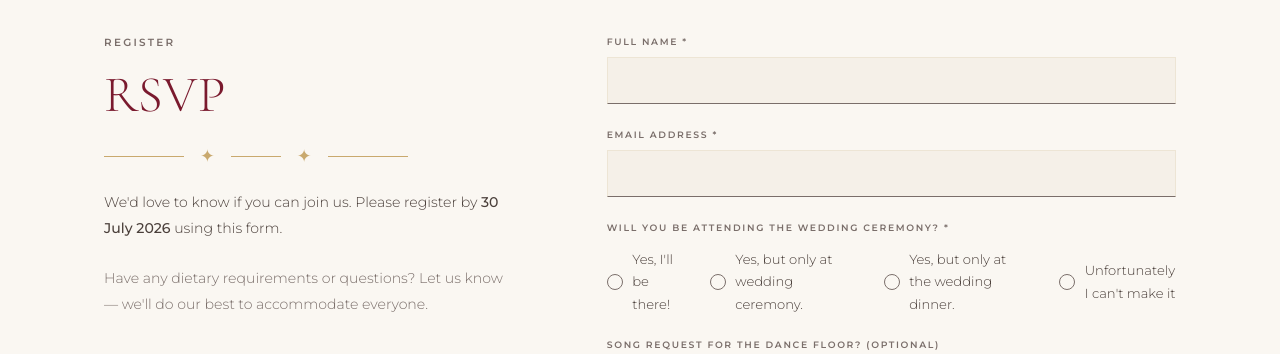
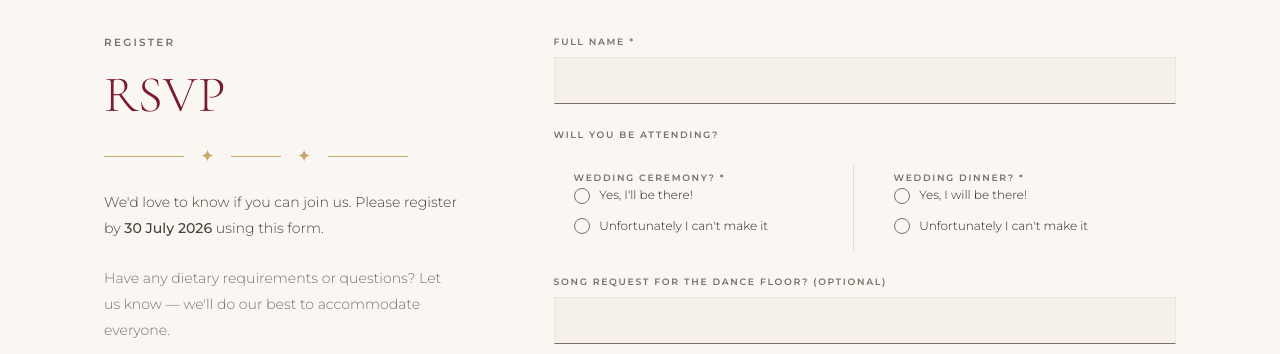
Before and after one commit to LijieJenny/LiJen_weddinginvite, a plain HTML site: page index.html in a window 1280 px wide. Shown: the part 3720-4074 px from the top of the page. Drawn offline with nearby package versions, Linux system fonts and the light colour scheme; grey boxes are pictures that could not be loaded.

Commit message:
Update index.html

```diff
--- a/index.html
+++ b/index.html
@@ -1387,30 +1387,19 @@ footer {
       >
     </div>
 
-    <!-- Email -->
     <div class="form-group full-width">
-      <label class="form-label" for="email">
-        <span class="en">Email address *</span>
-        <span class="zh">电子邮件 *</span>
+      <label class="form-label" for="name">
+        <span class="en">Will you be attending?</span>
+        <span class="zh">姓名 *</span>
       </label>
-      <input
-        class="form-input"
-        type="email"
-        id="email"
-        name="entry.1097102328"
-        required
-        autocomplete="email"
-      >
-    </div>
-
-<!-- Attending -->
-<div class="form-group full-width">
-  <p class="form-label">
-    <span class="en">Will you be attending the wedding ceremony? *</span>
-    <span class="zh">你会参加吗 *</span>
-  </p>
-
-  <div class="radio-group">
+
+    </div>
+
+<div class="two-column-wrapper">
+
+  <!-- LEFT COPY -->
+  <div class="column">
+    <p class="form-label">Wedding ceremony? *</p>
 
     <label class="radio-item">
       <input
@@ -1419,30 +1408,7 @@ footer {
         value="Yes, I'll be there!"
         required
       >
-      <label class="en">Yes, I'll be there!</label>
-      <label class="zh">是的，我会去！</label>
-    </label>
-
-    <label class="radio-item">
-      <input
-        type="radio"
-        name="entry.877086558"
-        value="Yes, I'll be there!"
-        required
-      >
-      <label class="en">Yes, but only at wedding ceremony.</label>
-      <label class="zh">是的，我会去！</label>
-    </label>
-
-         <label class="radio-item">
-      <input
-        type="radio"
-        name="entry.877086558"
-        value="Yes, I'll be there!"
-        required
-      >
-      <label class="en">Yes, but only at the wedding dinner.</label>
-      <label class="zh">是的，我会去！</label>
+      Yes, I'll be there!
     </label>
 
     <label class="radio-item">
@@ -1451,14 +1417,83 @@ footer {
         name="entry.877086558"
         value="Unfortunately I can't make it"
       >
-      <label class="en">Unfortunately I can't make it</label>
-      <label class="zh">很遗憾，我去不了。</label>
+      Unfortunately I can't make it
     </label>
 
-  <!-- REQUIRED FOR RADIO GROUPS -->
-  <input type="hidden" name="entry.877086558_sentinel" value="">
+    <input type="hidden" name="entry.877086558_sentinel" value="">
+  </div>
+
+  <!-- RIGHT COPY -->
+  <div class="column">
+    <p class="form-label">Wedding dinner? *</p>
+
+    <label class="radio-item">
+      <input
+        type="radio"
+        name="entry.877086558_copy"
+        value="Yes, I'll be there!"
+        required
+      >
+      Yes, I will be there!
+    </label>
+
+    <label class="radio-item">
+      <input
+        type="radio"
+        name="entry.877086558_copy"
+        value="Unfortunately I can't make it"
+      >
+      Unfortunately I can't make it
+    </label>
+
+    <input type="hidden" name="entry.877086558_copy_sentinel" value="">
+  </div>
+
 </div>
-</div>
+
+<style>
+ .center-wrapper {
+    width: 100%;
+    display: flex;
+    justify-content: center;
+  }
+
+  .two-column-wrapper {
+    width: 600px !important;
+    display: grid !important;
+    grid-template-columns: 1fr 1fr !important;
+    gap: 40px !important;
+    position: relative !important;
+  }
+
+.two-column-wrapper::after {
+  content: "";
+  position: absolute;
+  left: calc(50% - 1px);
+  top: 0;
+  bottom: 0;
+  width: 1px;
+  background: #ddd;
+}
+  /* THIS controls left alignment */
+  .column {
+    padding: 5px 20px !important;
+    text-align: left !important;   /* ← forces left alignment */
+  }
+.column {
+  padding: 10px 20px;
+  width: 260px; /* optional: force equal width */
+}
+  .radio-item {
+    display: flex;
+    align-items: center;
+    font-size: 12px;   /* change size here */
+    margin-bottom: 10px;
+  }
+
+</style>
+
+
 
     <!-- Song request -->
     <div class="form-group full-width">
```
